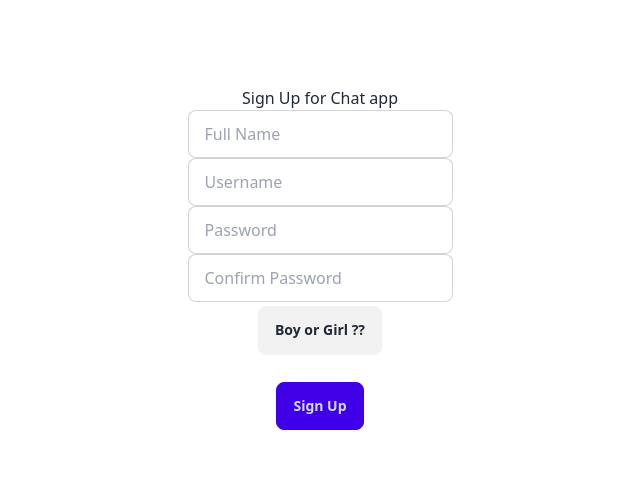
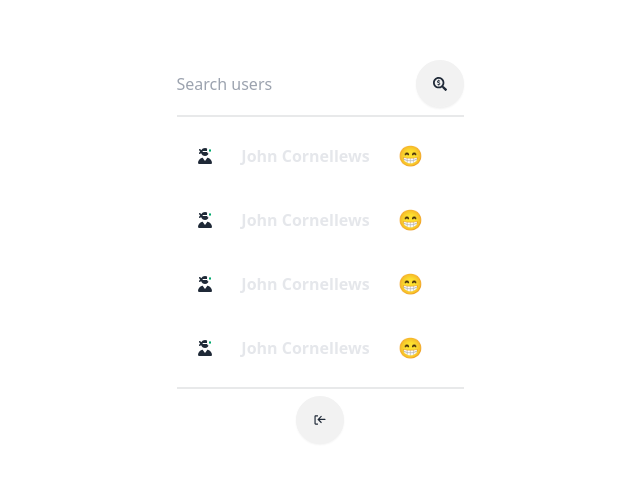
Before and after one commit to kalviumcommunity/S51_johncornellews_capstone_chatapp, a React (Vite) app in the folder client/chat-app/: page / in a window 1280 px wide. Shown: the part 148-630 px from the top of the page, without its empty margins (320-960 px from the left). Built offline with nearby package versions, Linux system fonts and the light colour scheme.

Commit message:
layout for sidebar component complete

```diff
--- a/client/chat-app/package.json
+++ b/client/chat-app/package.json
@@ -13,7 +13,8 @@
     "axios": "^1.6.8",
     "react": "^18.2.0",
     "react-dom": "^18.2.0",
-    "react-hook-form": "^7.51.3"
+    "react-hook-form": "^7.51.3",
+    "react-icons": "^5.1.0"
   },
   "devDependencies": {
     "@types/react": "^18.2.66",
--- a/client/chat-app/src/App.jsx
+++ b/client/chat-app/src/App.jsx
@@ -1,13 +1,15 @@
 import React from 'react'
 import Login from './pages/Login/Login'
 import SignUp from './pages/SignUp/SignUp'
+import Home from './pages/Home/Home'
 
 const App = () => {
   return (
     <div style={{ display: 'flex', justifyContent: 'center', alignItems: 'center', height: '100vh', textAlign: "center" }}>
 
       {/* <Login /> */}
-      <SignUp />
+      {/* <SignUp /> */}
+      <Home />
     </div>
   )
 }
--- /dev/null
+++ b/client/chat-app/src/components/Sidebar/Conversation.jsx
@@ -0,0 +1,21 @@
+
+import { FaUserNinja } from "react-icons/fa6";
+
+const Conversation = () => {
+  return (
+    <div className="cursor-pointer rounded hover:bg-red-950 items-center justify-center flex p-4 gap-6">
+      <div className="flex gap-2 items-center py-2 px-1">
+        <div className="avatar online">
+          <FaUserNinja />
+        </div>
+      </div>
+      <div className="flex flex-1 justify-center gap-7 items-center">
+        <p className="font-bold text-gray-200">John Cornellews</p>
+        <span className="text-xl">😁</span>
+      </div>
+      <div className="divider my-0 py-0 h-1" />
+    </div>
+  );
+};
+
+export default Conversation;
--- /dev/null
+++ b/client/chat-app/src/components/Sidebar/Conversations.jsx
@@ -0,0 +1,14 @@
+import Conversation from "./Conversation";
+
+const Conversations = () => {
+  return (
+    <>
+      <Conversation />
+      <Conversation />
+      <Conversation />
+      <Conversation />
+    </>
+  );
+};
+
+export default Conversations;
--- /dev/null
+++ b/client/chat-app/src/components/Sidebar/LogoutButton.jsx
@@ -0,0 +1,12 @@
+import { CgLogOut } from "react-icons/cg";
+const LogoutButton = () => {
+  return (
+    <div className="logout mt-auto btn btn-circle hover:bg-red-950">
+      <button>
+        <CgLogOut />
+      </button>
+    </div>
+  );
+};
+
+export default LogoutButton;
--- /dev/null
+++ b/client/chat-app/src/components/Sidebar/Search.jsx
@@ -0,0 +1,20 @@
+import React from "react";
+import { useForm } from "react-hook-form";
+import { FaSearchDollar } from "react-icons/fa";
+
+const Search = () => {
+  const {
+    register,
+    formState: { errors },
+  } = useForm();
+  return (
+    <form className="flex items-center gap-2">
+      <input type="text" placeholder="Search users" />
+      <button className="btn btn-circle">
+        <FaSearchDollar />
+      </button>
+    </form>
+  );
+};
+
+export default Search;
--- /dev/null
+++ b/client/chat-app/src/components/Sidebar/Sidebar.jsx
@@ -0,0 +1,18 @@
+
+import Search from "./Search";
+import Conversations from "./Conversations";
+import LogoutButton from "./LogoutButton";
+
+const Sidebar = () => {
+  return (
+    <div>
+      <Search />
+      <div className="divider m-0 p-0" />
+      <Conversations />
+      <div className="divider m-0 p-0" />
+      <LogoutButton />
+    </div>
+  );
+};
+
+export default Sidebar;
--- a/client/chat-app/src/pages/Home/Home.jsx
+++ b/client/chat-app/src/pages/Home/Home.jsx
@@ -1,11 +1,13 @@
-import React from 'react'
+import Sidebar from "../../components/Sidebar/Sidebar";
+
 
 const Home = () => {
   return (
-    <div>
+    <div className="flex">
 
+      <Sidebar />
     </div>
-  )
-}
+  );
+};
 
-export default Home
+export default Home;
```
Also changed, not shown: 1 other file (tests, documents, lock files or other folders).
